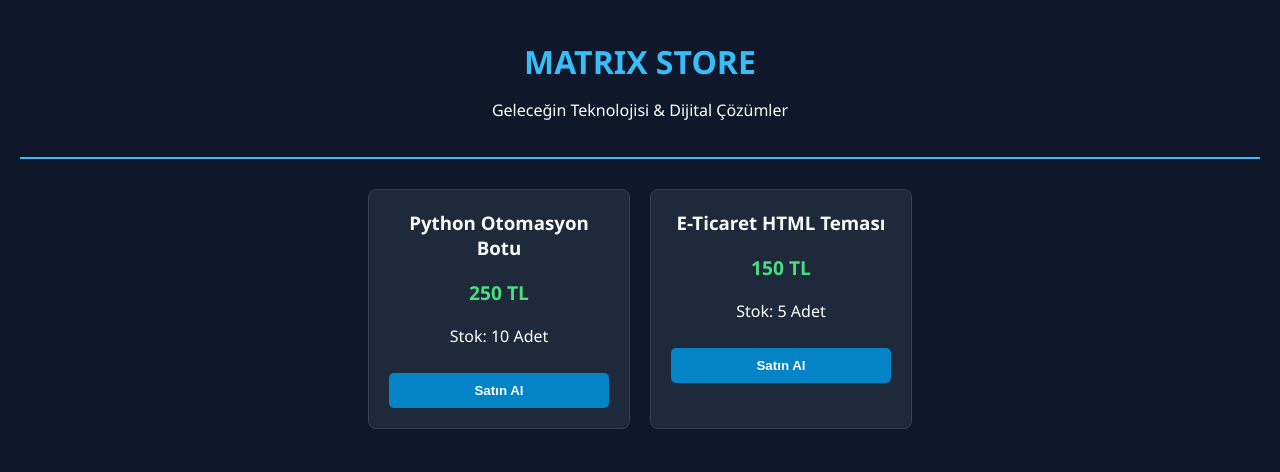
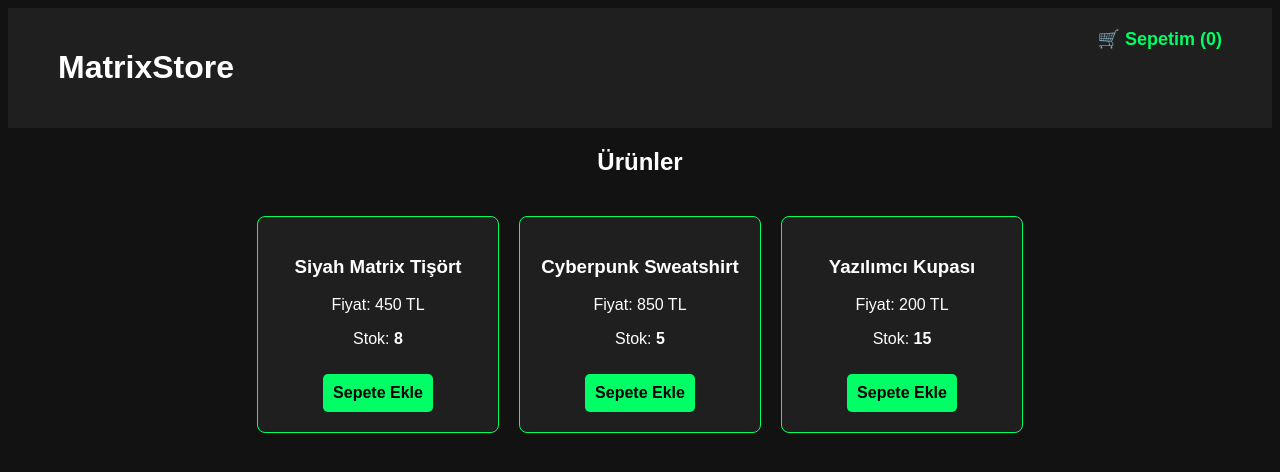
Before and after one commit to xFearless77/matrixstore, a Flask app: page / in a window 1280 px wide. Shown: the top 472 px of the page. Run offline with Flask 3, Linux system fonts and the light colour scheme.

Commit message:
Sepet ve stok sistemi eklendi

```diff
--- a/app.py
+++ b/app.py
@@ -1,16 +1,49 @@
-from flask import Flask, render_template
+from flask import Flask, render_template, request, redirect, url_for, session
 
 app = Flask(__name__)
+app.secret_key = 'matrixstore_gizli_anahtar'  # Sepet oturumu için gerekli
 
-urunler = [
-    {"id": 1, "ad": "Python Otomasyon Botu", "fiyat": 250, "stok": 10},
-    {"id": 2, "ad": "E-Ticaret HTML Teması", "fiyat": 150, "stok": 5},
-    {"id": 3, "ad": "C++ Başlangıç Rehberi", "fiyat": 100, "stok": 20}
+# Örnek Ürün Listesi ve Stoklar
+products = [
+    {"id": 1, "name": "Siyah Matrix Tişört", "price": 450, "stock": 10},
+    {"id": 2, "name": "Cyberpunk Sweatshirt", "price": 850, "stock": 5},
+    {"id": 3, "name": "Yazılımcı Kupası", "price": 200, "stock": 15}
 ]
 
-@app.route("/")
-def anasayfa():
-    return render_template("index.html", urun_listesi=urunler)
+@app.route('/')
+def home():
+    if 'cart' not in session:
+        session['cart'] = []
 
-if __name__ == "__main__":
+    # Sepetteki toplam ürün sayısı
+    cart_count = len(session['cart'])
+    return render_template('index.html', products=products, cart_count=cart_count)
+
+@app.route('/add_to_cart/<int:product_id>')
+def add_to_cart(product_id):
+    # Ürünü bul ve stoku kontrol et
+    for product in products:
+        if product['id'] == product_id:
+            if product['stock'] > 0:
+                product['stock'] -= 1  # Stoğu 1 azalt
+
+                # Sepete ekle
+                cart = session.get('cart', [])
+                cart.append(product)
+                session['cart'] = cart
+            break
+    return redirect(url_for('home'))
+
+@app.route('/cart')
+def view_cart():
+    cart = session.get('cart', [])
+    total_price = sum(item['price'] for item in cart)
+    return render_template('cart.html', cart=cart, total_price=total_price)
+
+@app.route('/clear_cart')
+def clear_cart():
+    session.pop('cart', None)
+    return redirect(url_for('home'))
+
+if __name__ == '__main__':
     app.run(debug=True)
--- a/templates/index.html
+++ b/templates/index.html
@@ -2,44 +2,39 @@
 <html lang="tr">
 <head>
     <meta charset="UTF-8">
-    <meta name="viewport" content="width=device-width, initial-scale=1.0">
-    <title>MatrixStore | Dijital & Teknoloji Mağazası</title>
+    <title>MatrixStore</title>
     <style>
-        /* Geçici Temel Tasarım */
-        body { font-family: 'Segoe UI', Tahoma, Geneva, Verdana, sans-serif; background-color: #0f172a; color: #fff; margin: 0; padding: 20px; }
-        header { text-align: center; padding: 20px 0; border-bottom: 2px solid #38bdf8; }
-        h1 { color: #38bdf8; margin: 0; }
-        .container { display: flex; gap: 20px; justify-content: center; margin-top: 30px; flex-wrap: wrap; }
-        .card { background-color: #1e293b; border: 1px solid #334155; border-radius: 8px; padding: 20px; width: 220px; text-align: center; }
-        .card h3 { color: #f8fafc; margin-top: 0; }
-        .price { color: #4ade80; font-size: 1.2rem; font-weight: bold; }
-        .btn { background-color: #0284c7; color: white; border: none; padding: 10px 15px; border-radius: 5px; cursor: pointer; margin-top: 10px; width: 100%; font-weight: bold; }
-        .btn:hover { background-color: #0369a1; }
+        body { font-family: Arial, sans-serif; background: #121212; color: #fff; text-align: center; }
+        .header { display: flex; justify-content: space-between; padding: 20px 50px; background: #1f1f1f; }
+        .cart-btn { color: #00ff66; text-decoration: none; font-weight: bold; font-size: 18px; }
+        .container { display: flex; justify-content: center; gap: 20px; margin-top: 40px; }
+        .card { background: #1f1f1f; padding: 20px; border-radius: 8px; border: 1px solid #00ff66; width: 200px; }
+        .btn { display: inline-block; padding: 10px; background: #00ff66; color: #000; text-decoration: none; font-weight: bold; margin-top: 10px; border-radius: 5px; }
+        .disabled { background: #555; color: #888; pointer-events: none; }
     </style>
 </head>
 <body>
 
-    <header>
-        <h1>MATRIX STORE</h1>
-        <p>Geleceğin Teknolojisi & Dijital Çözümler</p>
-    </header>
+    <div class="header">
+        <h1>MatrixStore</h1>
+        <a href="/cart" class="cart-btn">🛒 Sepetim ({{ cart_count }})</a>
+    </div>
 
+    <h2>Ürünler</h2>
     <div class="container">
-        <!-- 1. Ürün Kartı -->
+        {% for product in products %}
         <div class="card">
-            <h3>Python Otomasyon Botu</h3>
-            <p class="price">250 TL</p>
-            <p>Stok: 10 Adet</p>
-            <button class="btn">Satın Al</button>
+            <h3>{{ product.name }}</h3>
+            <p>Fiyat: {{ product.price }} TL</p>
+            <p>Stok: <strong>{{ product.stock }}</strong></p>
+
+            {% if product.stock > 0 %}
+                <a href="/add_to_cart/{{ product.id }}" class="btn">Sepete Ekle</a>
+            {% else %}
+                <span class="btn disabled">Stok Tükendi</span>
+            {% endif %}
         </div>
-
-        <!-- 2. Ürün Kartı -->
-        <div class="card">
-            <h3>E-Ticaret HTML Teması</h3>
-            <p class="price">150 TL</p>
-            <p>Stok: 5 Adet</p>
-            <button class="btn">Satın Al</button>
-        </div>
+        {% endfor %}
     </div>
 
 </body>
```
Also changed, not shown: templates/cart.html (added, +33 -0 lines).
